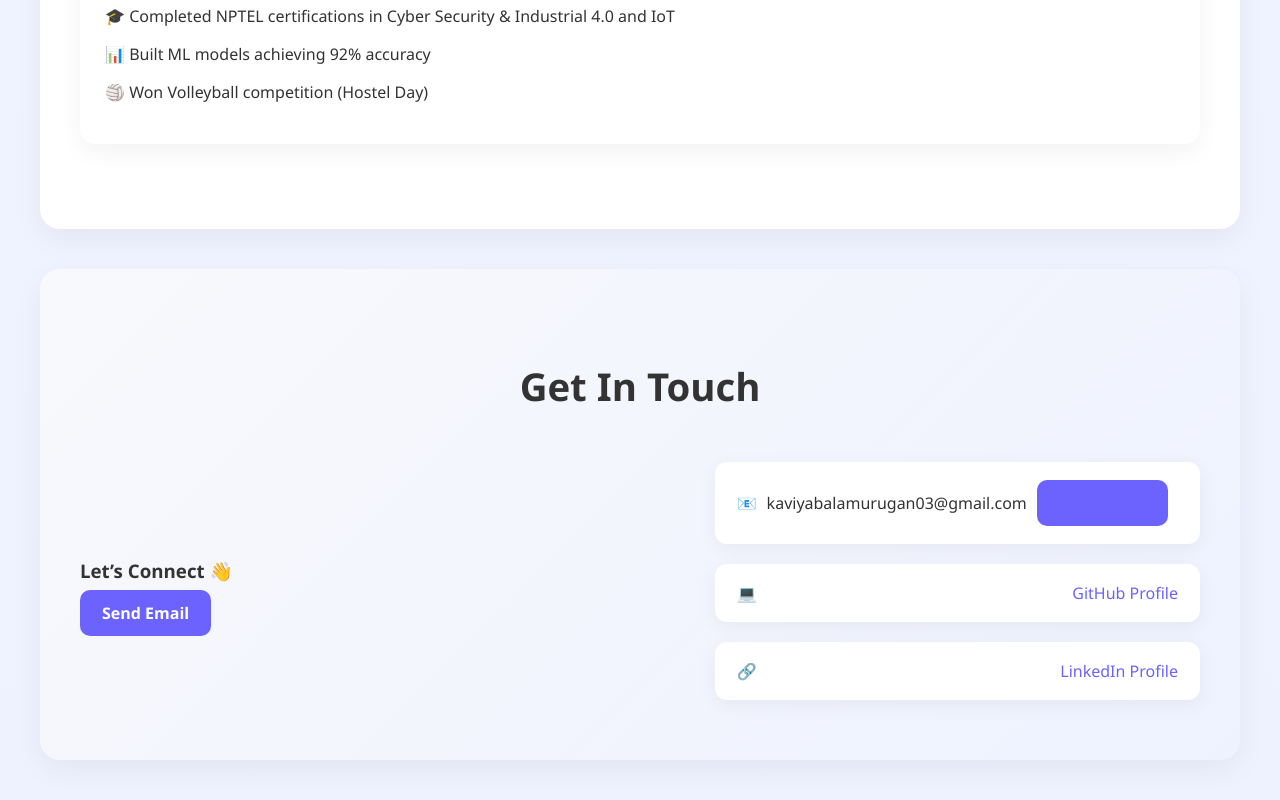
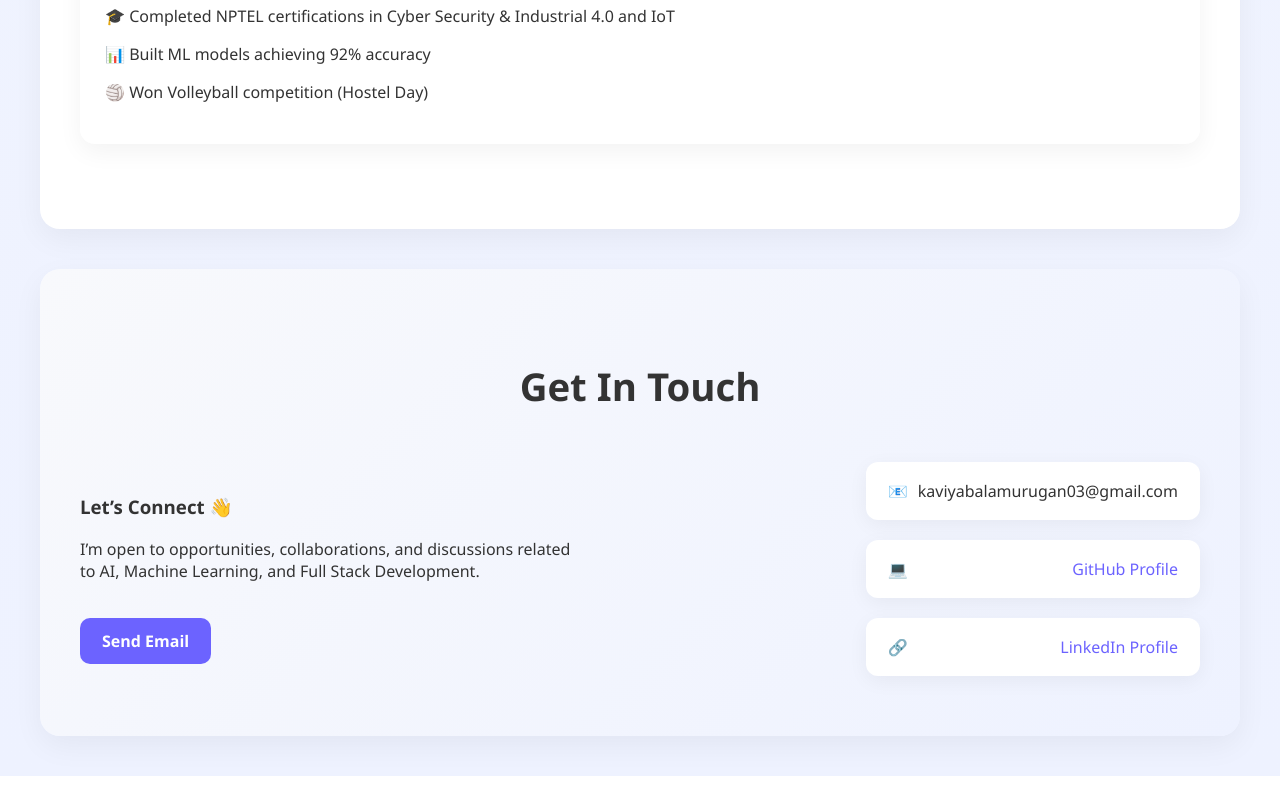
Before and after one commit to Kaviya-Balamurugan/portfolio, a React (Create React App) app: page / in a window 1280 px wide. Shown: the part 5073-5873 px from the top of the page. After the commit the page ends 5849 px from the top, so only its background shows below. Built offline with nearby package versions, Linux system fonts and the light colour scheme.

Commit message:
Added premium animation UI

```diff
--- a/src/App.css
+++ b/src/App.css
@@ -325,6 +325,10 @@ h2 {
   text-decoration: none;
   color: #6c63ff;
 }
+.contact-left .btn-primary {
+  display: inline-block;
+  margin-top: 20px;
+}
 
 /* Responsive */
 @media (max-width: 768px) {
--- a/src/components/Contact.js
+++ b/src/components/Contact.js
@@ -9,9 +9,17 @@ function Contact() {
         {/* LEFT */}
         <div className="contact-left">
           <h3>Let’s Connect 👋</h3>
-          <a href="mailto:kaviyabalamurugan03@gmail.com" className="btn-primary">
-  Send Email
-</a>
+          <p>
+            I’m open to opportunities, collaborations, and discussions
+            related to AI, Machine Learning, and Full Stack Development.
+          </p>
+
+          <a
+            href="mailto:kaviyabalamurugan03@gmail.com"
+            className="btn-primary"
+          >
+            Send Email
+          </a>
         </div>
 
         {/* RIGHT */}
@@ -20,9 +28,6 @@ function Contact() {
           <div className="contact-card">
             📧
             <span>kaviyabalamurugan03@gmail.com</span>
-            <a href="mailto:kaviyabalamurugan03@gmail.com" className="btn-primary">
-  Send Email
-</a>
           </div>
 
           <div className="contact-card">
```
